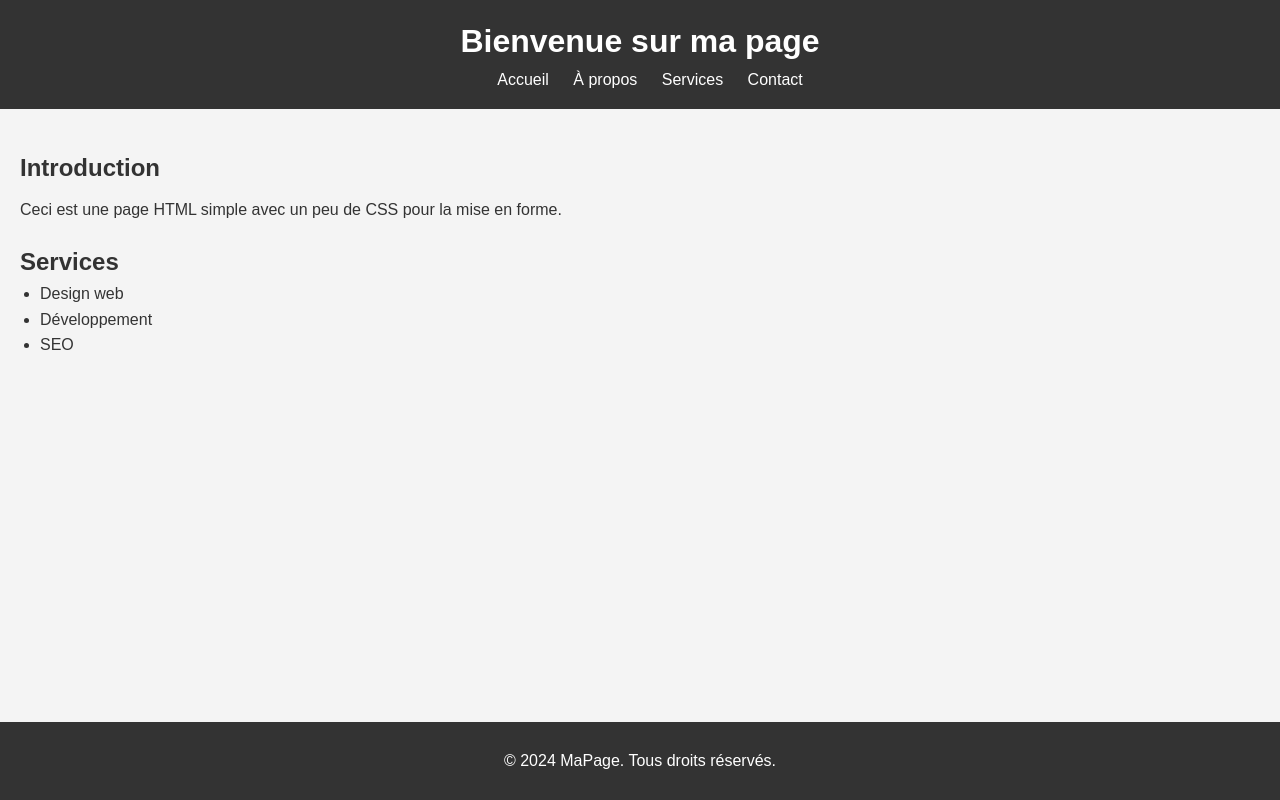
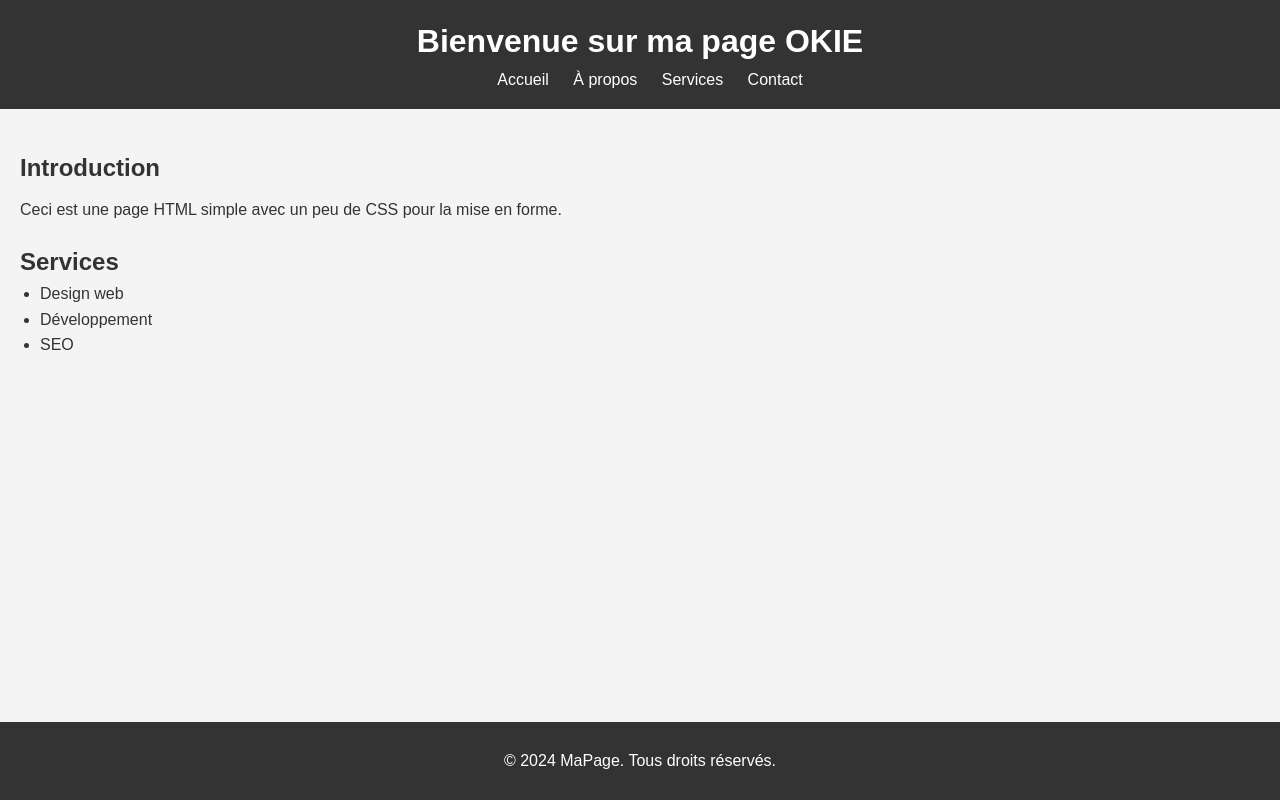
Before and after one commit to david2526/test01, a plain HTML site: page index.html in a window 1280 px wide. Drawn offline with Linux system fonts and the light colour scheme.

Commit message:
Ajout de OKIE

```diff
--- a/index.html
+++ b/index.html
@@ -8,7 +8,7 @@
 </head>
 <body>
     <header>
-        <h1>Bienvenue sur ma page</h1>
+        <h1>Bienvenue sur ma page OKIE</h1>
         <nav>
             <ul>
                 <li><a href="#">Accueil</a></li>
```
